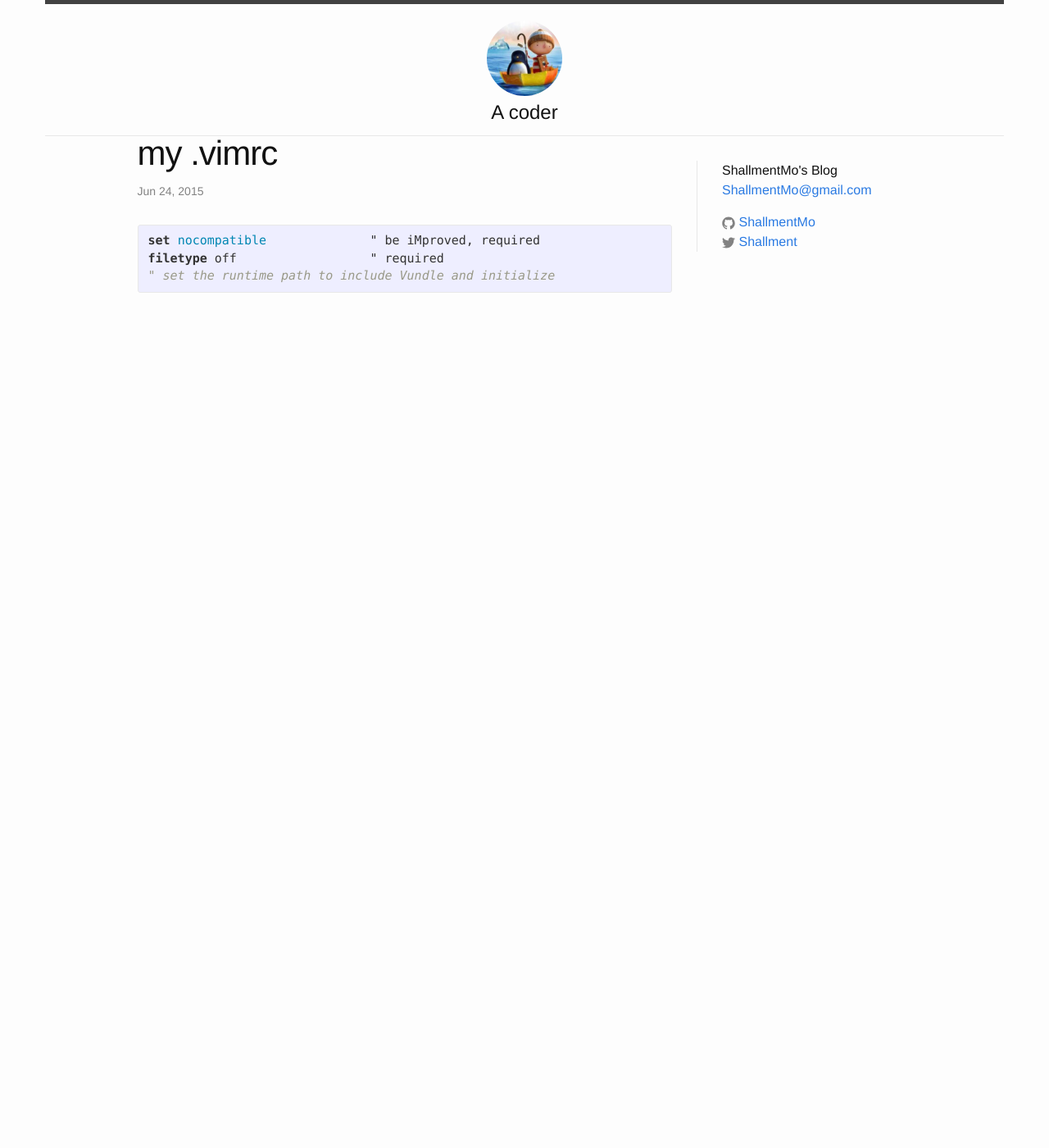
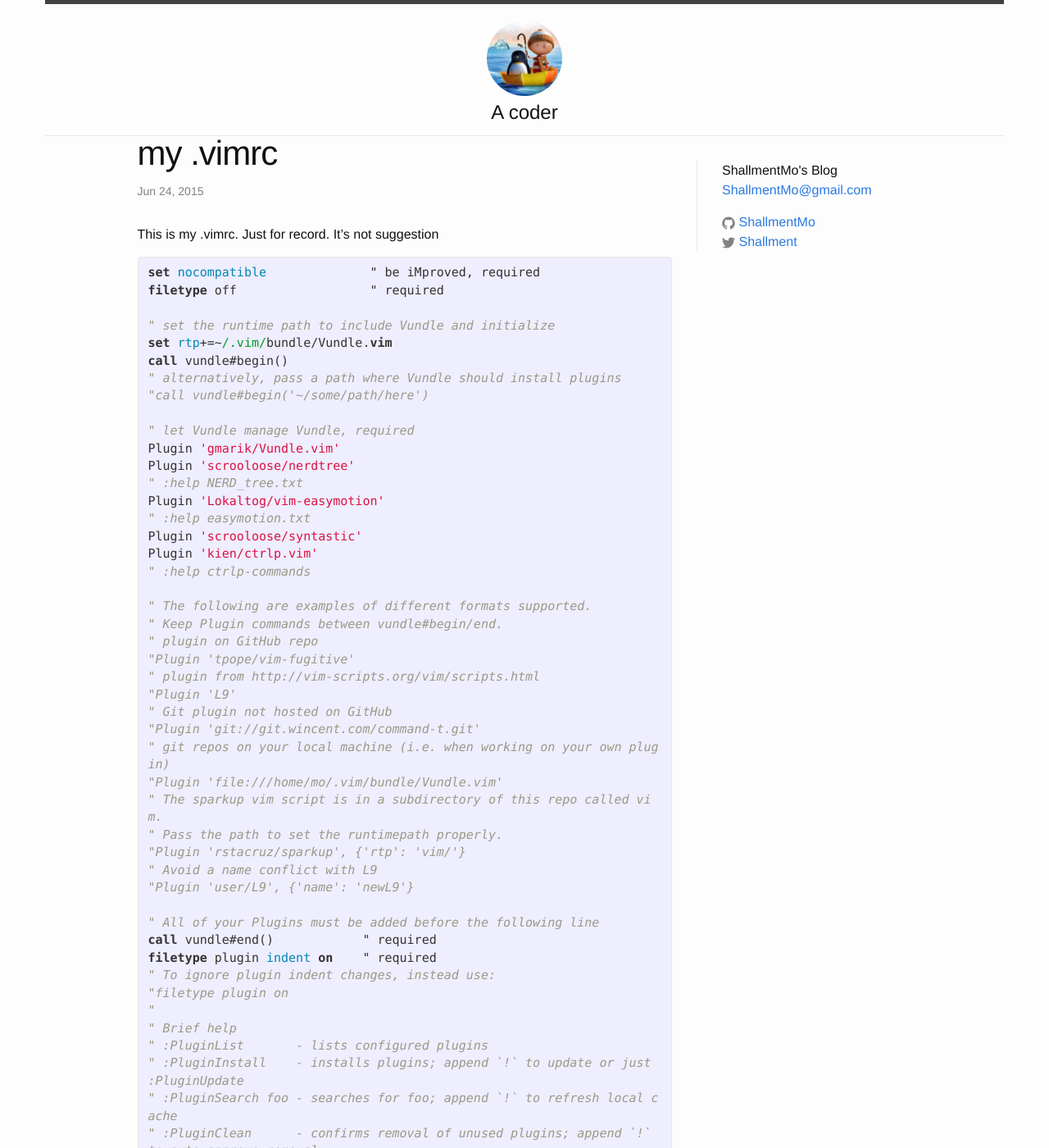
Before and after one commit to ShallmentMo/shallmentmo.github.com, a Jekyll site: the page built from _posts/2015-06-24-my-vimrc.markdown, in a window 1280 px wide and 1400 px high. Shown: the whole window at 82% size. Built offline with Jekyll 4.4.1, drawn with Linux system fonts in a browser that asks for light colours; some of the changed text lies outside the part shown.

```diff
--- a/_posts/2015-06-24-my-vimrc.markdown
+++ b/_posts/2015-06-24-my-vimrc.markdown
@@ -3,9 +3,69 @@ layout: post
 title:  "my .vimrc"
 date:   2015-06-24 21:09:43
 ---
+This is my .vimrc. Just for record. It's not suggestion
 
 {% highlight vim %}
 set nocompatible              " be iMproved, required
 filetype off                  " required
+
 " set the runtime path to include Vundle and initialize
+set rtp+=~/.vim/bundle/Vundle.vim
+call vundle#begin()
+" alternatively, pass a path where Vundle should install plugins
+"call vundle#begin('~/some/path/here')
+
+" let Vundle manage Vundle, required
+Plugin 'gmarik/Vundle.vim'
+Plugin 'scrooloose/nerdtree'
+" :help NERD_tree.txt
+Plugin 'Lokaltog/vim-easymotion'
+" :help easymotion.txt
+Plugin 'scrooloose/syntastic'
+Plugin 'kien/ctrlp.vim'
+" :help ctrlp-commands
+
+" The following are examples of different formats supported.
+" Keep Plugin commands between vundle#begin/end.
+" plugin on GitHub repo
+"Plugin 'tpope/vim-fugitive'
+" plugin from http://vim-scripts.org/vim/scripts.html
+"Plugin 'L9'
+" Git plugin not hosted on GitHub
+"Plugin 'git://git.wincent.com/command-t.git'
+" git repos on your local machine (i.e. when working on your own plugin)
+"Plugin 'file:///home/mo/.vim/bundle/Vundle.vim'
+" The sparkup vim script is in a subdirectory of this repo called vim.
+" Pass the path to set the runtimepath properly.
+"Plugin 'rstacruz/sparkup', {'rtp': 'vim/'}
+" Avoid a name conflict with L9
+"Plugin 'user/L9', {'name': 'newL9'}
+
+" All of your Plugins must be added before the following line
+call vundle#end()            " required
+filetype plugin indent on    " required
+" To ignore plugin indent changes, instead use:
+"filetype plugin on
+"
+" Brief help
+" :PluginList       - lists configured plugins
+" :PluginInstall    - installs plugins; append `!` to update or just :PluginUpdate
+" :PluginSearch foo - searches for foo; append `!` to refresh local cache
+" :PluginClean      - confirms removal of unused plugins; append `!` to auto-approve removal
+"
+" see :h vundle for more details or wiki for FAQ
+" Put your non-Plugin stuff after this line
+
+
+set nu
+syntax on
+set autoindent
+set tabstop=2
+set shiftwidth =2
+set expandtab
+set smartindent
+
+
+autocmd VimEnter * NERDTree
+autocmd VimEnter * wincmd p
 {% endhighlight %}
```
Also changed, not shown: _posts/2015-06-24-my-sublime-packages.markdown (added, +25 -0 lines).
